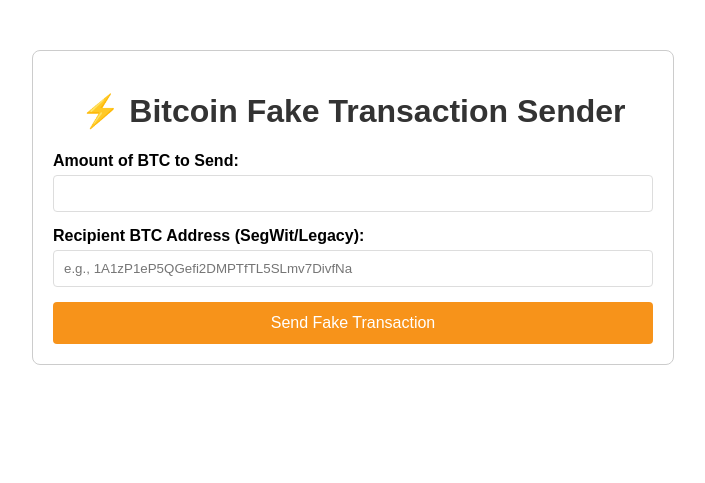
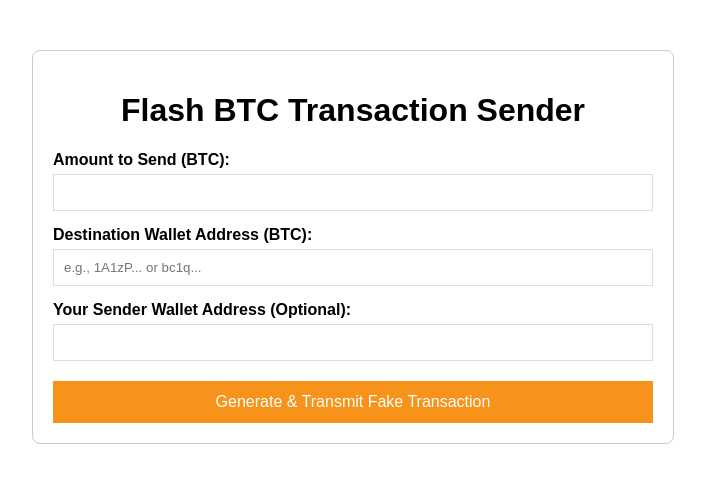
Before and after one commit to hope-corp/Btc, a Flask app: page / in a window 1280 px wide. Shown: the top 483 px of the page, without its empty margins (287-992 px from the left). Run offline with Flask 3, Linux system fonts and the light colour scheme.

Commit message:
Update index.html

```diff
--- a/templates/index.html
+++ b/templates/index.html
@@ -3,56 +3,42 @@
 <head>
     <meta charset="UTF-8">
     <meta name="viewport" content="width=device-width, initial-scale=1.0">
-    <title>Flash BTC Transaction Sender</title>
+    <title>Fake BTC Transaction Sender</title>
     <style>
         body { font-family: Arial, sans-serif; max-width: 600px; margin: 50px auto; padding: 20px; border: 1px solid #ccc; border-radius: 8px; }
-        h1 { text-align: center; color: #333; }
-        form div { margin-bottom: 15px; }
-        label { display: block; margin-bottom: 5px; font-weight: bold; }
-        input[type="number"], input[type="text"] { width: 100%; padding: 10px; border: 1px solid #ddd; border-radius: 4px; box-sizing: border-box; }
-        button { background-color: #f7931a; color: white; padding: 12px 20px; border: none; border-radius: 4px; cursor: pointer; font-size: 16px; width: 100%; }
-        button:hover { background-color: #e68400; }
-        .flash-message { padding: 10px; margin-bottom: 15px; border-radius: 4px; }
-        .success { background-color: #d4edda; color: #155724; border: 1px solid #c3e6cb; }
-        .error { background-color: #f8d7da; color: #721c24; border: 1px solid #f5c6cb; }
-        .transaction-output { margin-top: 25px; padding: 15px; border: 2px solid #333; background-color: #f9f9f9; }
-        .transaction-output h3 { margin-top: 0; }
-        textarea { width: 100%; height: 150px; padding: 10px; border: 1px solid #ccc; box-sizing: border-box; font-family: monospace; }
+        h1 { text-align: center; }
+        label { display: block; margin-top: 15px; font-weight: bold; }
+        input[type="number"], input[type="text"] { width: 100%; padding: 10px; margin-top: 5px; border: 1px solid #ddd; box-sizing: border-box; }
+        button { background-color: #f7931a; color: white; padding: 12px 20px; border: none; cursor: pointer; margin-top: 20px; width: 100%; font-size: 16px; }
+        button:hover { background-color: #e0841a; }
+        .result { margin-top: 25px; padding: 15px; border: 1px solid #333; background-color: #f4f4f4; border-radius: 5px; }
     </style>
 </head>
 <body>
-    <h1>⚡ Bitcoin Fake Transaction Sender</h1>
+    <h1>Flash BTC Transaction Sender</h1>
 
-    {# Display Flash Messages #}
-    {% with messages = get_flashed_messages(with_categories=true) %}
-      {% if messages %}
-        {% for category, message in messages %}
-          <div class="flash-message {{ category }}">{{ message }}</div>
-        {% endfor %}
-      {% endif %}
-    {% endwith %}
+    <form method="POST" action="/send">
+        <label for="amount">Amount to Send (BTC):</label>
+        <input type="number" step="any" id="amount" name="amount" required>
 
-    <form method="POST">
-        <div>
-            <label for="amount">Amount of BTC to Send:</label>
-            <input type="number" id="amount" name="amount" step="0.000001" required>
-        </div>
-        <div>
-            <label for="recipient_address">Recipient BTC Address (SegWit/Legacy):</label>
-            <input type="text" id="recipient_address" name="recipient_address" placeholder="e.g., 1A1zP1eP5QGefi2DMPTfTL5SLmv7DivfNa" required>
-        </div>
-        <button type="submit">Send Fake Transaction</button>
+        <label for="destination">Destination Wallet Address (BTC):</label>
+        <input type="text" id="destination" name="destination" required placeholder="e.g., 1A1zP... or bc1q...">
+
+        <!-- You might need a field for the Sender wallet private key/address if you are signing locally -->
+        <label for="sender_wallet">Your Sender Wallet Address (Optional):</label>
+        <input type="text" id="sender_wallet" name="sender_wallet" value="">
+
+        <button type="submit">Generate & Transmit Fake Transaction</button>
     </form>
 
-    {# Display Transaction Results #}
-    {% if transaction_data %}
-        <div class="transaction-output">
-            <h3>✅ Transaction Built Successfully!</h3>
-            <p><strong>Amount Sent:</strong> {{ amount }} BTC</p>
-            <p><strong>To:</strong> {{ recipient }}</p>
-            <p><strong>Raw Transaction Data (Hex):</strong></p>
-            <textarea readonly>{{ transaction_data }}</textarea>
-            <p><em>(This hex string is what you would submit to a Bitcoin node API for confirmation.)</em></p>
+    {% if result %}
+        <div class="result">
+            <h2>Transaction Status:</h2>
+            <p>{{ result }}</p>
+            {% if transaction_data %}
+                <p><strong>Transaction Details:</strong></p>
+                <pre>{{ transaction_data }}</pre>
+            {% endif %}
         </div>
     {% endif %}
 
```
